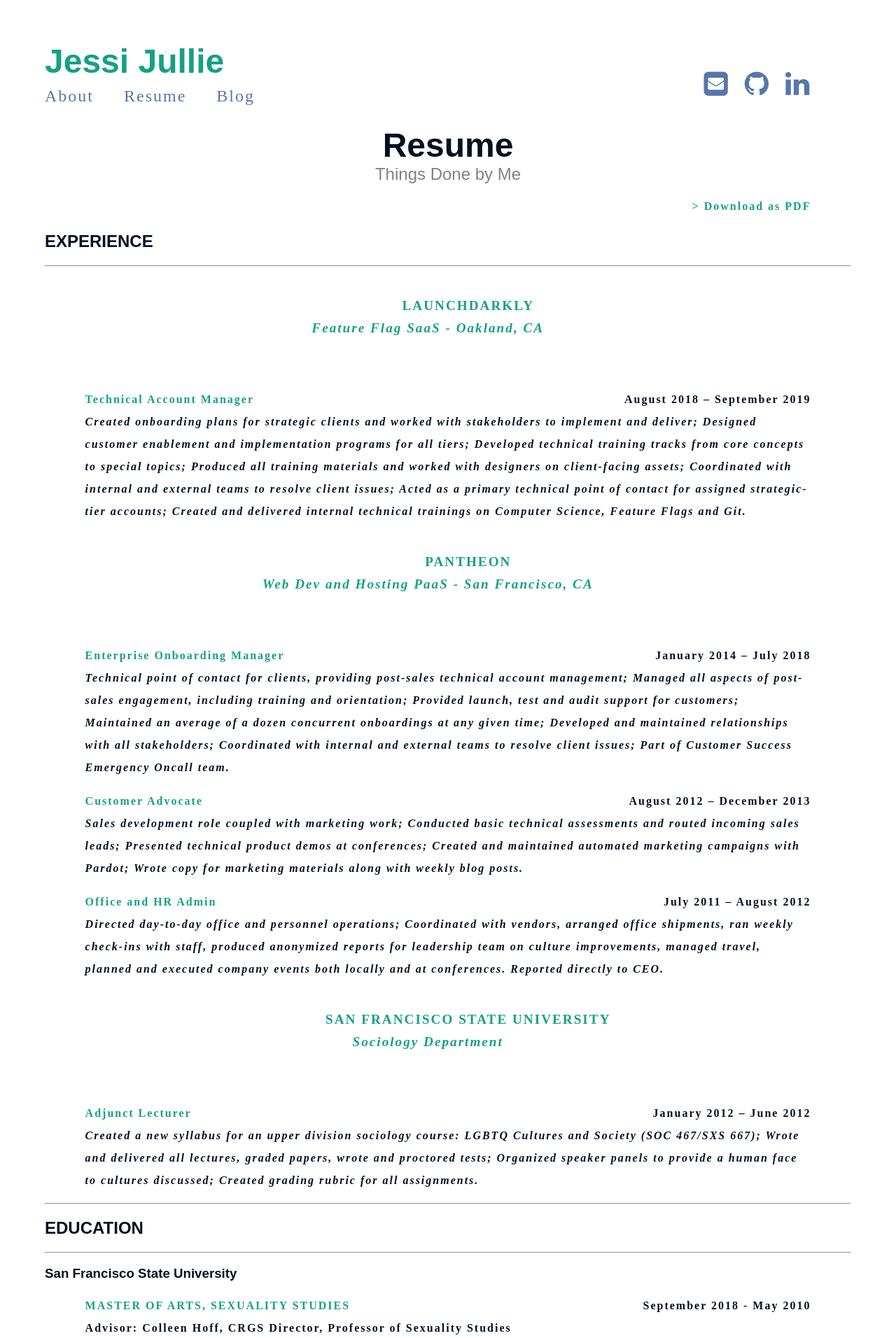
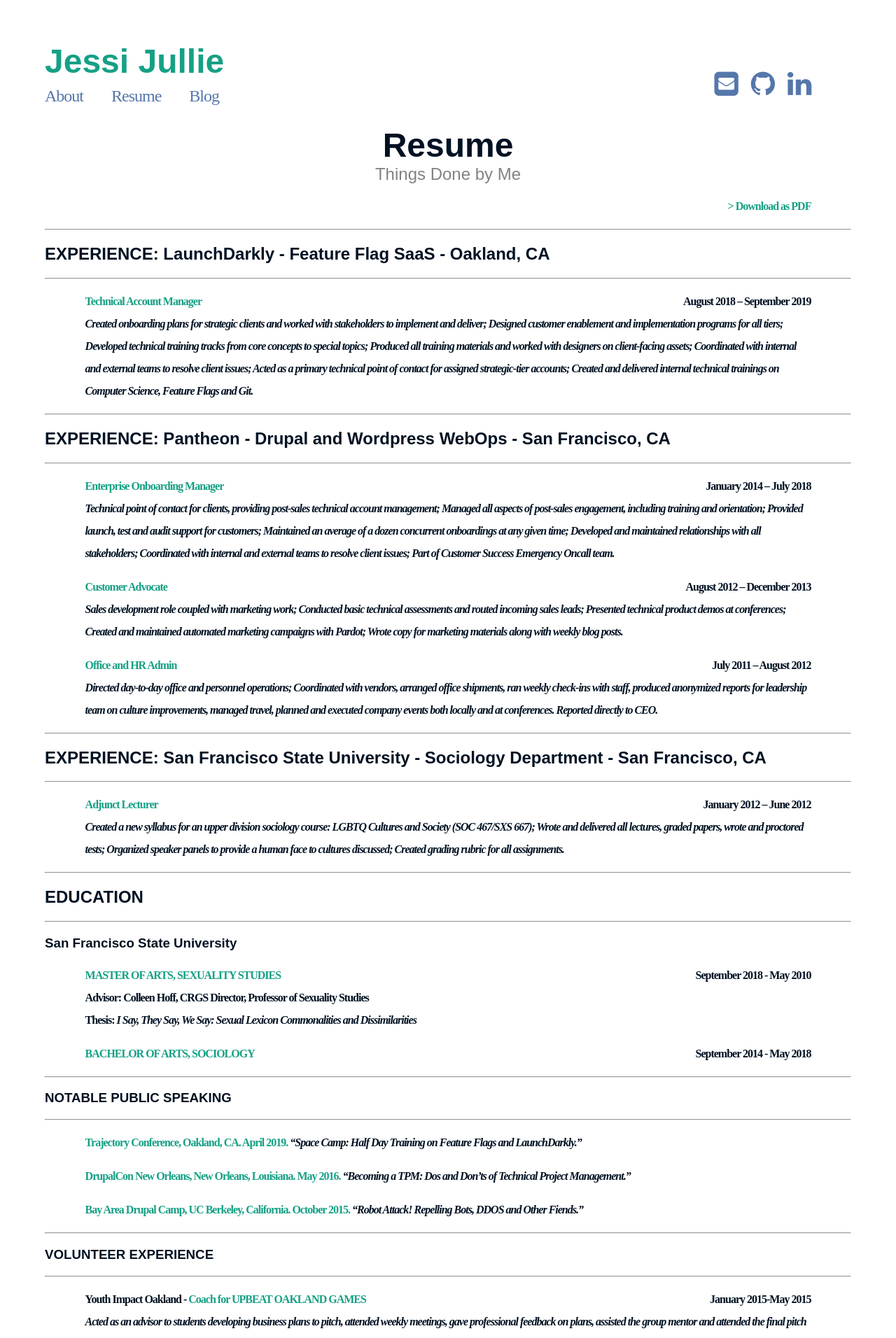
Before and after one commit to JessiJullie/JessiSite, a Jekyll site: the page built from resume.md, in a window 1280 px wide. Shown: the top 1912 px of the page at 70% size. Built offline with Jekyll 4.4.1, drawn with Linux system fonts in a browser that asks for light colours; some of the changed text lies outside the part shown.

Commit message:
Fixing about and resume and about footer

```diff
--- a/_includes/page/about.html
+++ b/_includes/page/about.html
@@ -1,6 +1,6 @@
 <div class="about">
 <div class="about__devider">*****</div>
 <div class="about__text">
-<br>☕ <a href="https://github.com/knhash/Pudhina">Pudhina</a> theme by Knhash 🛠️
+<br>💜 Site built with Jekyll and modified from <a href="https://github.com/knhash/Pudhina">Pudhina</a> theme by Knhash 💜
 </div>
 </div>
--- a/assets/css/main.css
+++ b/assets/css/main.css
@@ -17,7 +17,7 @@
     font-weight: 600;
     font-kerning: auto;
     line-height: 32px;
-    letter-spacing: 2px;
+    letter-spacing: -1px;
     margin-left: 5%;
     margin-right: 5%;}
 
--- a/resume.md
+++ b/resume.md
@@ -1,25 +1,23 @@
 ---
 layout: page
 title: Resume
+permalink: /resume/
 subtitle: Things Done by Me
 ---
 
 <span style="float: right; "><a href="{{ '/assets/resume.pdf' | prepend: site.baseurl }}"><strong>> Download as PDF</strong></a> </span>
 <br>
 
-## EXPERIENCE
+***
+## EXPERIENCE: LaunchDarkly - Feature Flag SaaS - Oakland, CA
 ---------------
-
-> **LAUNCHDARKLY**
-> **_Feature Flag SaaS - Oakland, CA_**
 
 **Technical Account Manager**  <span style="float: right; ">August 2018 – September 2019</span>
 _Created onboarding plans for strategic clients and worked with stakeholders to implement and deliver; Designed customer enablement and implementation programs for all tiers; Developed technical training tracks from core concepts to special topics; Produced all training materials and worked with designers on client-facing assets; Coordinated with internal and external teams to resolve client issues; Acted as a primary technical point of contact for assigned strategic-tier accounts; Created and delivered internal technical trainings on Computer Science, Feature Flags and Git._
 
-
-> **PANTHEON**
-> **_Web Dev and Hosting PaaS - San Francisco, CA_**
-
+***
+## EXPERIENCE: Pantheon - Drupal and Wordpress WebOps - San Francisco, CA
+---------------
 
 **Enterprise Onboarding Manager**  <span style="float: right; ">January 2014 – July 2018</span>
 _Technical point of contact for clients, providing post-sales technical account management; Managed all aspects of post-sales engagement, including training and orientation; Provided launch, test and audit support for customers; Maintained an average of a dozen concurrent onboardings at any given time; Developed and maintained relationships with all stakeholders; Coordinated with internal and external teams to resolve client issues; Part of Customer Success Emergency Oncall team._
@@ -34,14 +32,14 @@ office shipments, ran weekly check-ins with staff, produced anonymized reports f
 leadership team on culture improvements, managed travel, planned and executed
 company events both locally and at conferences. Reported directly to CEO._
 
-> **SAN FRANCISCO STATE UNIVERSITY**
-> **_Sociology Department_**
+***
+## EXPERIENCE: San Francisco State University - Sociology Department - San Francisco, CA
+---------------
 
 **Adjunct Lecturer** <span style="float: right; ">January 2012 – June 2012</span>
 <br>_Created a new syllabus for an upper division sociology course: LGBTQ Cultures and Society (SOC 467/SXS 667); Wrote and delivered all lectures, graded papers, wrote and proctored tests; Organized speaker panels to provide a human face to cultures discussed; Created grading rubric for all assignments._
 
 ***
-
 ## EDUCATION
 ---------------
 
```
Also changed, not shown: about.md (+2 -2 lines), README.md.
